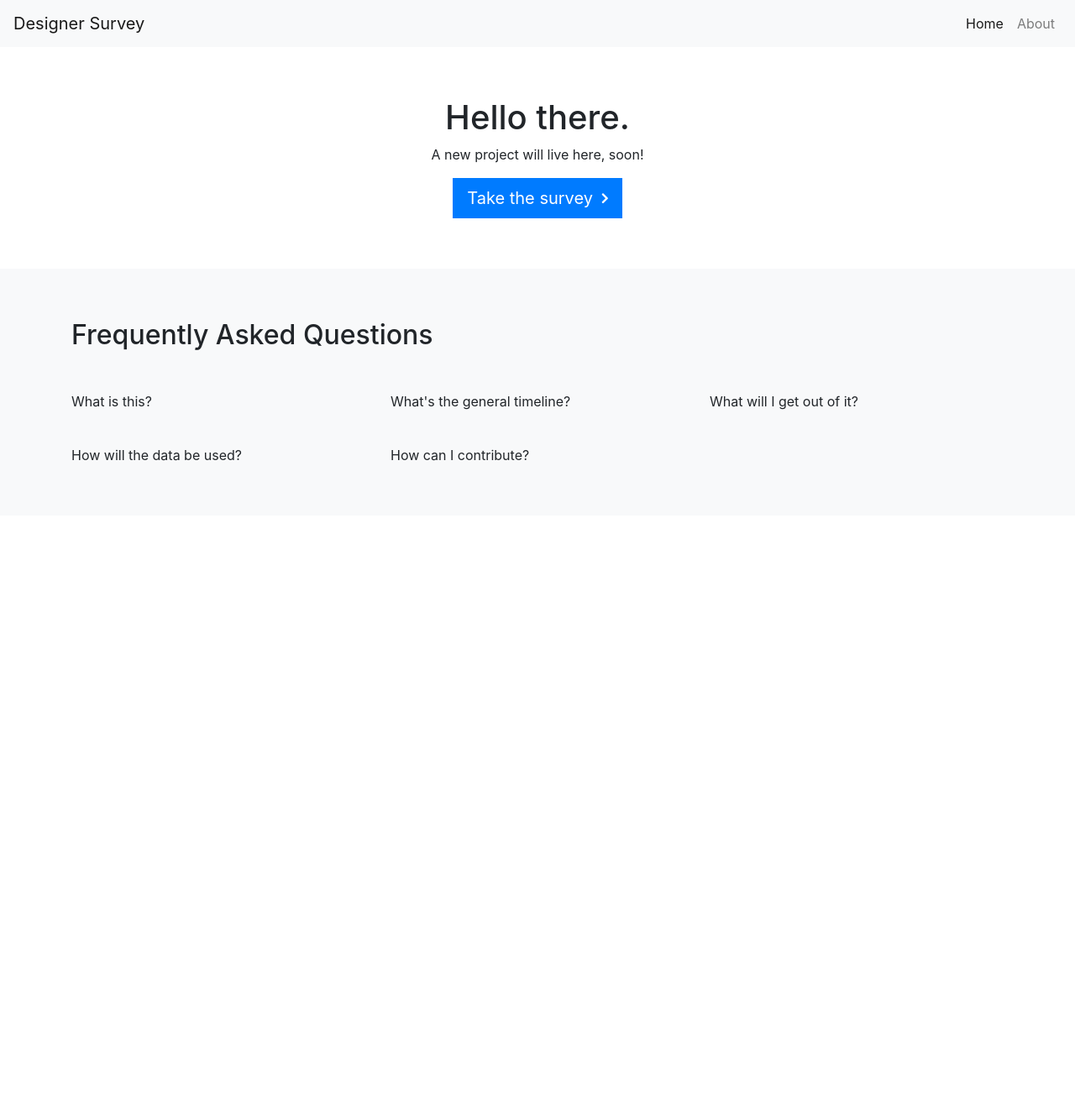
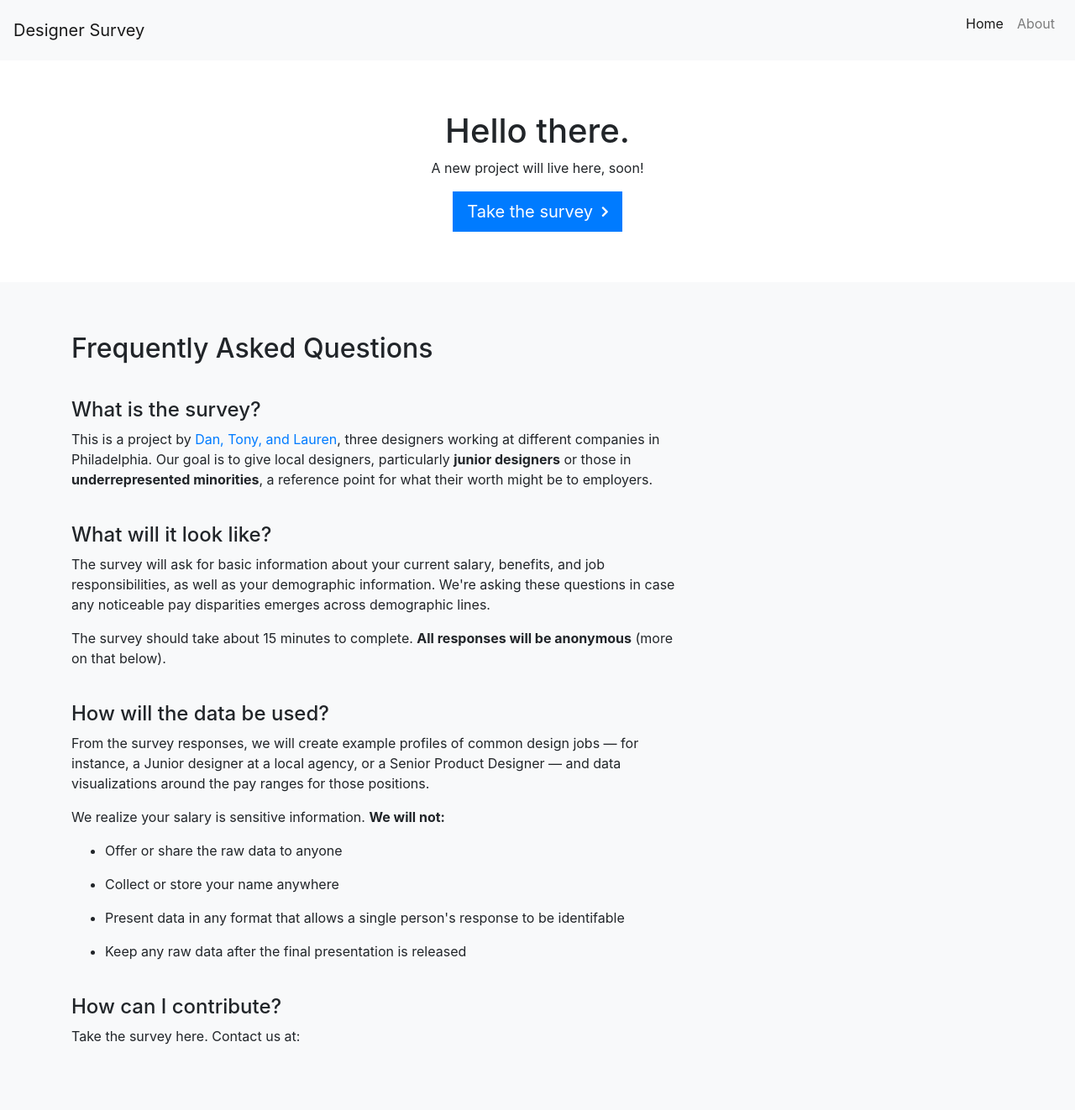
Before and after one commit to laurenhallden/designer-survey, a Jekyll site: the page built from index.md, in a window 1280 px wide. Shown: the whole page at 84% size. Built offline with Jekyll 4.4.1, drawn with Linux system fonts in a browser that asks for light colours; nearby versions of some CDN libraries; before the commit the page ends 900 px from its top, so only the background shows below that.

Commit message:
adding FAQ text

```diff
--- a/_layouts/standard.html
+++ b/_layouts/standard.html
@@ -16,33 +16,30 @@
     </div>
 </section>
 
-<section class="bg-light">
+<section class="bg-light faq">
     <div class="container">
         <div class="row">
-            <div class="col-12">
+            <div class="col-md-8">
                 <h2>Frequently Asked Questions</h2>
-            </div>
-        </div>
-        <div class="row">
-            <div class="col-sm">
-              What is this?
-            </div>
-            <div class="col-sm">
-              What's the general timeline?
-            </div>
-            <div class="col-sm">
-              What will I get out of it?
-            </div>
-        </div>
-        <div class="row">
-            <div class="col-sm">
-              How will the data be used?
-            </div>
-            <div class="col-sm">
-              How can I contribute?
-            </div>
-            <div class="col-sm">
-              &nbsp;
+                <h4>What is the survey?</h4>
+                <p>This is a project by <a href="/about">Dan, Tony, and Lauren</a>, three designers working at different companies in Philadelphia. Our goal is to give local designers, particularly <strong>junior designers</strong> or those in <strong>underrepresented minorities</strong>, a reference point for what their worth might be to employers.
+                </p>
+                <h4>What will it look like?</h4>
+                <p>The survey will ask for basic information about your current salary, benefits, and job responsibilities, as well as your demographic information. We're asking these questions in case any noticeable pay disparities emerges across demographic lines.</p>
+                <p>The survey should take about 15 minutes to complete. <strong>All responses will be anonymous</strong> (more on that below).</p>
+                <h4>How will the data be used?</h4>
+                <p>From the survey responses, we will create example profiles of common design jobs &mdash; for instance, a Junior designer at a local agency, or a Senior Product Designer &mdash; and data visualizations around the pay ranges for those positions.</p>
+                <p>We realize your salary is sensitive information. <strong>We will not:</strong></p>
+                <ul>
+                    <li>Offer or share the raw data to anyone</li>
+                    <li>Collect or store your name anywhere</li>
+                    <li>Present data in any format that allows a single person's response to be identifable</li>
+                    <li>Keep any raw data after the final presentation is released</li>
+                </ul>
+
+                <h4>How can I contribute?</h4>
+                <p>Take the survey here. Contact us at: </p>
+                <p>
             </div>
         </div>
     </div>
--- a/sass/screen.scss
+++ b/sass/screen.scss
@@ -1,5 +1,6 @@
 /*@import "compass/reset";*/
 @import "normalize";
 @import "variables";
+@import "type";
 @import "layout";
 @import "components";
--- a/stylesheets/screen.css
+++ b/stylesheets/screen.css
@@ -455,6 +455,16 @@ body, html {
   font-size: 16px;
 }
 
+/* line 1, ../sass/_type.scss */
+ul li {
+  margin-bottom: 1rem;
+}
+
+/* line 5, ../sass/_type.scss */
+h4 {
+  margin-top: 2.5rem;
+}
+
 /* line 1, ../sass/_layout.scss */
 section {
   padding-top: 60px;
```
Also changed, not shown: sass/_type.scss (added, +7 -0 lines).
